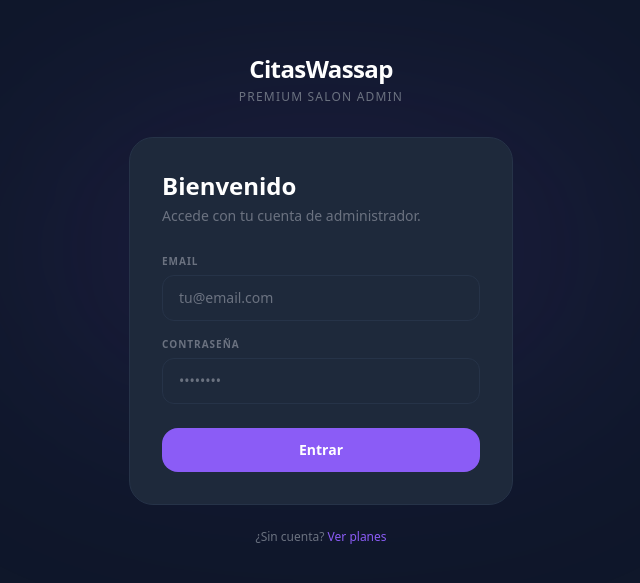
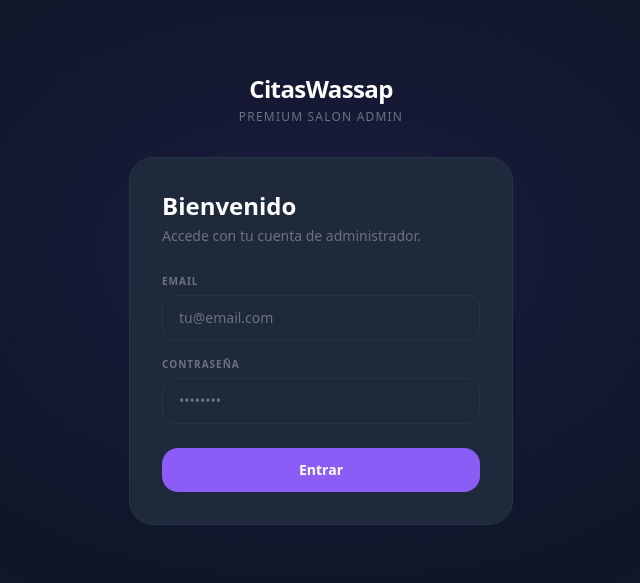
Before and after one commit to javierrm11/panel_admin_peluqueria, a Next.js app: page /login in a window 1280 px wide. Shown: the part 101-684 px from the top of the page, without its empty margins (319-959 px from the left). Built offline with nearby package versions, Linux system fonts and the light colour scheme.

Commit message:
rediseño

```diff
--- a/src/components/Login.tsx
+++ b/src/components/Login.tsx
@@ -76,11 +76,6 @@ export default function Login() {
             </button>
           </form>
         </div>
-
-        <p className="text-center text-xs text-muted mt-6">
-          ¿Sin cuenta?{' '}
-          <a href="/#pricing" className="text-brand hover:underline">Ver planes</a>
-        </p>
       </div>
     </div>
   );
```
Also changed, not shown: src/components/AuthProvider.tsx (+0 -13 lines).
